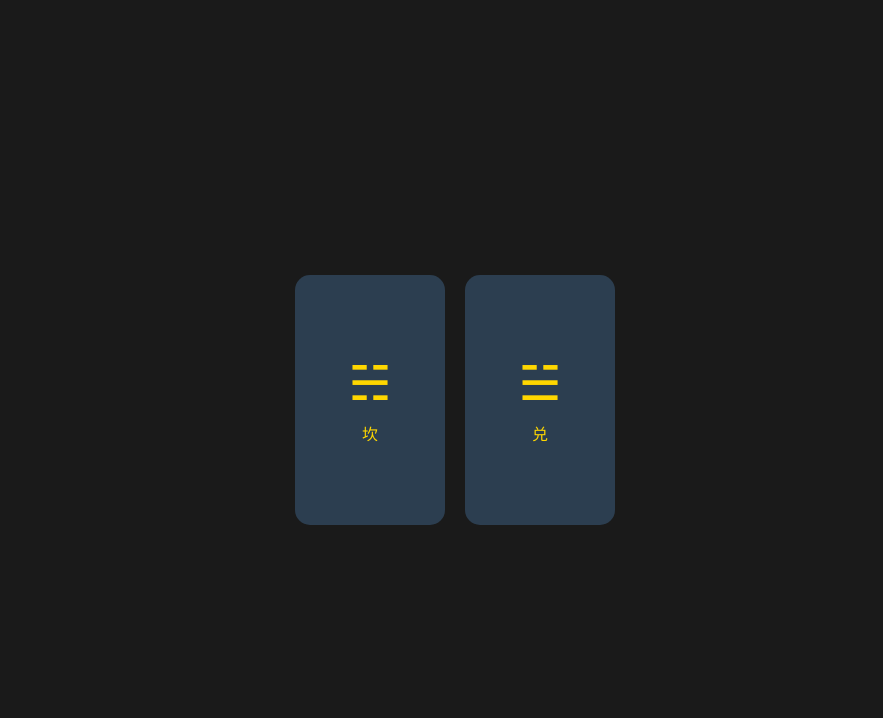
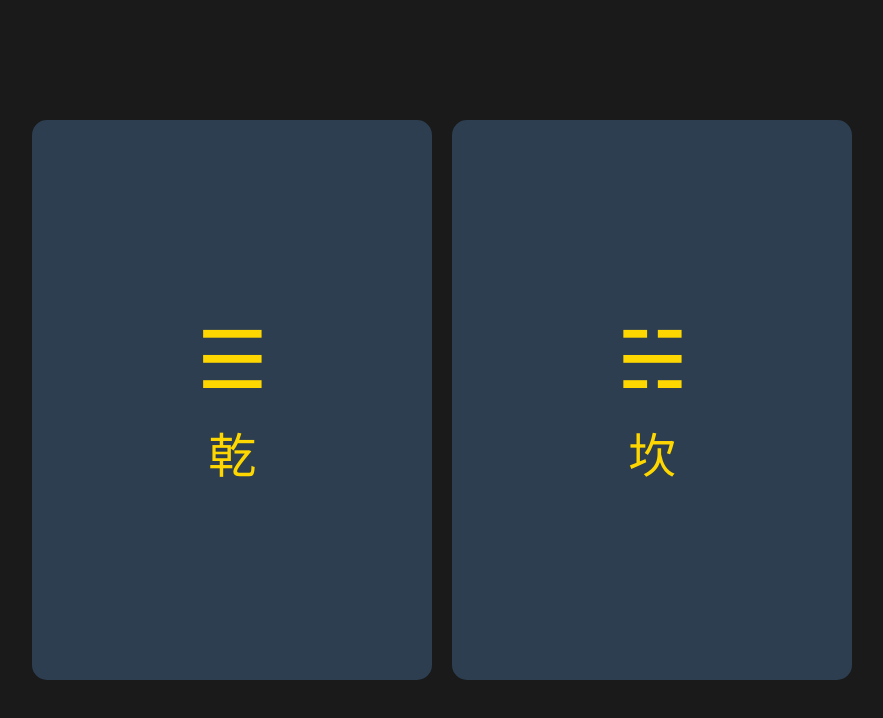
Before and after one commit to 12xiaofeng/11, a plain HTML site: page index.html in a window 1280 px wide. Shown: the whole page, without its empty margins (185-1068 px from the left). Drawn offline with Linux system fonts and the light colour scheme.

Commit message:
Update index.html

```diff
--- a/index.html
+++ b/index.html
@@ -3,7 +3,7 @@
 <head>
     <meta charset="UTF-8">
     <meta name="viewport" content="width=device-width, initial-scale=1.0">
-    <title>八卦翻牌游戏</title>
+    <title>易经翻牌游戏</title>
     <style>
         body {
             margin: 0;
@@ -12,20 +12,19 @@
             align-items: center;
             min-height: 100vh;
             background: #1a1a1a;
-            overflow: hidden;
-            font-family: '隶书', cursive;
+            font-family: 'LiSu', '隶书', cursive;
         }
 
-        .cards-container {
+        .container {
             display: flex;
             gap: 20px;
-            flex-wrap: wrap;
-            justify-content: center;
+            padding: 20px;
         }
 
         .card {
-            width: 150px;
-            height: 250px;
+            width: 80vw;
+            height: 70vh;
+            max-width: 400px;
             perspective: 1000px;
         }
 
@@ -41,7 +40,7 @@
             transform: rotateY(180deg);
         }
 
-        .card-front, .card-back {
+        .card-face {
             position: absolute;
             width: 100%;
             height: 100%;
@@ -55,52 +54,66 @@
             box-sizing: border-box;
         }
 
-        .card-front {
+        .front {
             background: #2c3e50;
+            transform: rotateY(0deg);
+        }
+
+        .back {
+            background: #e74c3c;
+            transform: rotateY(180deg);
+            writing-mode: vertical-rl;
+        }
+
+        .symbol {
+            font-size: 5rem;
+            color: #FFD700;
+            margin-bottom: 10px;
+        }
+
+        .gua-name {
+            font-size: 3rem;
             color: #FFD700;
         }
 
-        .card-back {
-            background: #e74c3c;
+        .name {
+            font-family: 'KaiTi', '楷体', cursive;
             color: white;
-            transform: rotateY(180deg);
-            font-family: '楷体', cursive;
-            font-size: 2em;
-            writing-mode: vertical-rl;
-            text-orientation: upright;
+            font-size: 4rem;
+            text-align: center;
         }
 
-        .gua-symbol {
-            font-size: 3em;
-            margin-bottom: 10px;
-        }
-
-        /* 烟花效果 */
-        .firework {
-            position: absolute;
-            width: 10px;
-            height: 10px;
-            background: transparent;
-            animation: explode 5s ease-out;
-        }
-
-        @keyframes explode {
-            0% { transform: scale(0); opacity: 1; }
-            100% { transform: scale(20); opacity: 0; }
-        }
-
-        @keyframes rainbow {
-            0% { background-position: 0% 50%; }
-            50% { background-position: 100% 50%; }
-            100% { background-position: 0% 50%; }
+        #firework {
+            position: fixed;
+            top: 0;
+            left: 0;
+            pointer-events: none;
         }
     </style>
 </head>
 <body>
-    <div class="cards-container"></div>
+    <div class="container">
+        <div class="card" onclick="flipCard(this)">
+            <div class="card-inner">
+                <div class="card-face front"></div>
+                <div class="card-face back"></div>
+            </div>
+        </div>
+        <div class="card" onclick="flipCard(this)">
+            <div class="card-inner">
+                <div class="card-face front"></div>
+                <div class="card-face back"></div>
+            </div>
+        </div>
+    </div>
+    <canvas id="firework"></canvas>
 
     <script>
-        const names = ["张馨月","郜一睿","陈奕然","耿梦涵","舒丹乂","周怡辰","张哲铭","袁琳","郑雨蒙","范佳琳","刘宇彤","李森昊","张涵","侯弼元","郑载蓉","王延钰","于洪锦","师小梅","田欣洢","朱志豪","高明蕊","张诗宜","高涵蕾","许惠彭","张凯","贾心悦","王颢伊","何洁","牛竹君","宋莹煊","张益铭","高旭坤","赵玮馨","赵梓含","李宜珊","陈孜慧","马艺瑄","崔建鑫","崔竞文","张沐涵","燕飞宇","吴忆涵","蔡筱鸽","李佳轩","李秉轩","张梦溪","王思懿","孙千惠","吴利阳","张迅嘉","李祉萱","张子扬","齐凌云","刘宁晨","常心慈"];
+        const names = ["王一帆","杨子慧","朱昱颖","甘一博","李宜珂","陈健翔","李秀妍","姜庆意","王之易",
+        "张静茹","卢淑慧","张艺然","马若溪","赵世宽","杜俊冉","徐诗轩","韩慧仪","杨泽萱","李文力",
+        "张佳悦","赵昱然","侯岚","杨希垚","杨雅楠","郭静华","吴一","魏铭涵","李奕萍","徐婧敏","彭子妍",
+        "杨璐璐","苏一梣","步雅凡","朱悦","王曦苒","李晓玉","靳佳怡","王浩博","赵则玮","徐浩森","李彦霏",
+        "刘慧颖","刘亦菲","宋晨","孟卓妍","未兰懿","程晓悦","杨紫","王天宇","宋东洲","张文泷"];
 
         const guas = [
             {symbol: "☰", name: "乾"}, {symbol: "☱", name: "兑"},
@@ -109,77 +122,103 @@
             {symbol: "☶", name: "艮"}, {symbol: "☷", name: "坤"}
         ];
 
-        function createFirework(x, y) {
-            const firework = document.createElement('div');
-            firework.className = 'firework';
-            firework.style.left = x + 'px';
-            firework.style.top = y + 'px';
-            firework.style.background = `radial-gradient(circle,
-                hsl(${Math.random()*360}, 100%, 50%),
-                hsl(${Math.random()*360}, 100%, 50%),
-                transparent 70%)`;
-            document.body.appendChild(firework);
-            setTimeout(() => firework.remove(), 5000);
+        let usedGuas = [];
+
+        function getRandomGuas() {
+            if(usedGuas.length >= guas.length) usedGuas = [];
+            const available = guas.filter(g => !usedGuas.includes(g));
+            const selected = [];
+            while(selected.length < 2 && available.length > 0) {
+                const index = Math.floor(Math.random() * available.length);
+                selected.push(available.splice(index, 1)[0]);
+            }
+            usedGuas.push(...selected);
+            return selected;
         }
 
-        function createCard() {
-            const card = document.createElement('div');
-            card.className = 'card';
+        function updateGuas() {
+            const guaPair = getRandomGuas();
+            document.querySelectorAll('.front').forEach((front, index) => {
+                front.innerHTML = `
+                    <div class="symbol">${guaPair[index].symbol}</div>
+                    <div class="gua-name">${guaPair[index].name}</div>
+                `;
+            });
+        }
 
-            const gua = guas.splice(Math.floor(Math.random()*guas.length), 1)[0];
+        function flipCard(card) {
+            if(card.classList.contains('flipped')) return;
 
-            card.innerHTML = `
-                <div class="card-inner">
-                    <div class="card-front">
-                        <div class="gua-symbol">${gua.symbol}</div>
-                        <div>${gua.name}</div>
-                    </div>
-                    <div class="card-back"></div>
-                </div>
-            `;
+            const back = card.querySelector('.back');
+            back.innerHTML = `<div class="name">${names[Math.floor(Math.random()*names.length)]}</div>`;
 
-            card.addEventListener('click', function() {
-                if (this.classList.contains('flipped')) return;
+            card.classList.add('flipped');
+            createFirework();
 
-                this.classList.add('flipped');
-                const rect = this.getBoundingClientRect();
-                createFirework(rect.left + rect.width/2, rect.top + rect.height/2);
+            setTimeout(() => {
+                card.classList.remove('flipped');
+                updateGuas();
+            }, 5000);
+        }
 
-                const back = this.querySelector('.card-back');
-                back.textContent = names[Math.floor(Math.random()*names.length)];
+        // 烟花效果实现
+        const canvas = document.getElementById('firework');
+        const ctx = canvas.getContext('2d');
+        let particles = [];
 
-                setTimeout(() => {
-                    this.classList.remove('flipped');
-                    guas.push(gua);
-                }, 15000);
+        function resizeCanvas() {
+            canvas.width = window.innerWidth;
+            canvas.height = window.innerHeight;
+        }
+
+        function createFirework() {
+            particles = [];
+            const colors = ['#ff0000', '#00ff00', '#0000ff', '#ffff00', '#ff00ff'];
+
+            for(let i = 0; i < 100; i++) {
+                particles.push({
+                    x: canvas.width/2,
+                    y: canvas.height/2,
+                    color: colors[Math.floor(Math.random()*colors.length)],
+
+                    radius: Math.random() * 3 + 1,
+                    vx: (Math.random() - 0.5) * 10,
+                    vy: (Math.random() - 0.5) * 10,
+                    alpha: 1
+                });
+            }
+
+            animate();
+        }
+
+        function animate() {
+            ctx.clearRect(0, 0, canvas.width, canvas.height);
+
+
+            particles.forEach((p, index) => {
+                p.x += p.vx;
+                p.y += p.vy;
+                p.alpha -= 0.01;
+
+                ctx.beginPath();
+                ctx.arc(p.x, p.y, p.radius, 0, Math.PI * 2);
+                ctx.fillStyle = p.color;
+                ctx.globalAlpha = p.alpha;
+                ctx.fill();
+
+                if(p.alpha <= 0) {
+                    particles.splice(index, 1);
+                }
             });
 
-            return card;
-        }
-
-        // 初始化游戏
-        function initGame() {
-            const container = document.querySelector('.cards-container');
-            while (guas.length > 0) {
-                container.appendChild(createCard());
-                container.appendChild(createCard());
-                return;
+            if(particles.length > 0) {
+                requestAnimationFrame(animate);
             }
         }
 
-        // 每15秒重置八卦池
-        setInterval(() => {
-            guas.splice(0, guas.length,
-                {symbol: "☰", name: "乾"}, {symbol: "☱", name: "兑"},
-                {symbol: "☲", name: "离"}, {symbol: "☳", name: "震"},
-                {symbol: "☴", name: "巽"}, {symbol: "☵", name: "坎"},
-                {symbol: "☶", name: "艮"}, {symbol: "☷", name: "坤"}
-            );
-            document.querySelector('.cards-container').innerHTML = '';
-            initGame();
-        }, 15000);
-
-        initGame();
+        window.addEventListener('resize', resizeCanvas);
+        resizeCanvas();
+        updateGuas();
     </script>
 </body>
 </html>
```
